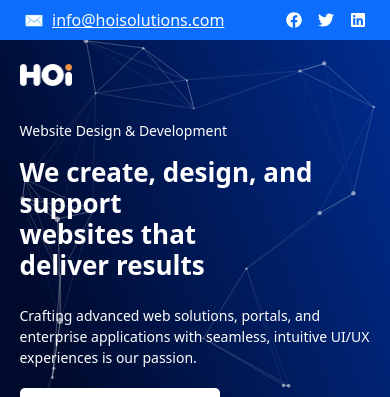
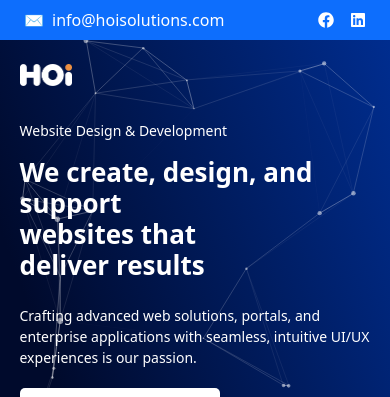
Before and after one commit to waleedamir571/ridget, a PHP site: page / in a window 390 px wide. Shown: the top 397 px of the page. Run offline with PHP 8.4, Linux system fonts and the light colour scheme; some libraries are stand-ins or nearby versions; some web fonts are replaced.

Commit message:
first commit

```diff
--- a/_next/static/css/7a82b92af5c66a06.css
+++ b/_next/static/css/7a82b92af5c66a06.css
@@ -32,6 +32,13 @@ html {
 body {
     margin: 0;
     line-height: inherit
+}
+
+
+
+a {
+    color: rgba(var(--bs-link-color-rgb), var(--bs-link-opacity, 1));
+    text-decoration: none !important;
 }
 
 hr {
--- a/index.html
+++ b/index.html
@@ -106,13 +106,12 @@
 
     <link rel="stylesheet" href="https://cdn.jsdelivr.net/npm/aos@2.3.1/dist/aos.css" />
 
-    <link rel="preload" as="image"
-        href="https://www.facebook.com/tr?id=3812673392343734&amp;ev=PageView&amp;noscript=1" />
+
     <meta name="google-site-verification" content="8biq0U3hCEK45ZIXCnf3iYa18ilycJImOFrhg4g0srk" />
     <title>HOI Solutions - Leading Website Development Company for Your Needs</title>
     <meta name="description"
         content="Our website developers specialize in responsive web design, making us the web design company you can trust for dynamic and user-friendly sites." />
-    <link rel="icon" href="https://ridgetechcorp.com/favicon.ico" type="image/x-icon" sizes="256x256" />
+    <link rel="icon" href="https://hoisolutions.com/assets/images/favicon.png" type="image/x-icon" sizes="256x256" />
     <script src="./_next/static/chunks/polyfills-78c92fac7aa8fdd8.js" noModule=""></script>
 </head>
 
@@ -235,7 +234,7 @@
         position: absolute;
         top: 50%;
         transform: translateY(-50%);
-        background: #007bff;
+        background: white;
         color: white;
         padding: 10px;
         border-radius: 50%;
@@ -300,26 +299,30 @@
                     <path
                         d="M493.4 24.6l-104-24c-11.3-2.6-22.9 3.3-27.5 13.9l-48 112c-4.2 9.8-1.4 21.3 6.9 28l60.6 49.6c-36 76.7-98.9 140.5-177.2 177.2l-49.6-60.6c-6.8-8.3-18.2-11.1-28-6.9l-112 48C3.9 366.5-2 378.1.6 389.4l24 104C27.1 504.2 36.7 512 48 512c256.1 0 464-207.5 464-464 0-11.2-7.7-20.9-18.6-23.4z">
                     </path>
-                </svg>  <a href="tel:(949) 323-3170" class="ml-2 hidden md:block text-white">(949) 323-3170</a> </div>
-
-        </div>
-        <div class="flex items-center space-x-4 text-white"><svg stroke="currentColor" fill="currentColor"
+                </svg> <a href="tel:(949) 323-3170" class="ml-2 hidden md:block text-white">(949) 323-3170</a> </div>
+
+        </div>
+        <div class="flex items-center space-x-4 text-white">
+            <a href="https://www.facebook.com/hoisolutions1/"> <svg stroke="currentColor" fill="currentColor"
                     stroke-width="0" viewBox="0 0 512 512" color="white" style="color:white" height="1em" width="1em"
                     xmlns="http://www.w3.org/2000/svg">
                     <path
                         d="M504 256C504 119 393 8 256 8S8 119 8 256c0 123.78 90.69 226.38 209.25 245V327.69h-63V256h63v-54.64c0-62.15 37-96.48 93.67-96.48 27.14 0 55.52 4.84 55.52 4.84v61h-31.28c-30.8 0-40.41 19.12-40.41 38.73V256h68.78l-11 71.69h-57.78V501C413.31 482.38 504 379.78 504 256z">
                     </path>
-            </svg><svg stroke="currentColor" fill="currentColor" stroke-width="0" viewBox="0 0 512 512" color="white"
-                style="color:white" height="1em" width="1em" xmlns="http://www.w3.org/2000/svg">
-                <path
-                    d="M459.37 151.716c.325 4.548.325 9.097.325 13.645 0 138.72-105.583 298.558-298.558 298.558-59.452 0-114.68-17.219-161.137-47.106 8.447.974 16.568 1.299 25.34 1.299 49.055 0 94.213-16.568 130.274-44.832-46.132-.975-84.792-31.188-98.112-72.772 6.498.974 12.995 1.624 19.818 1.624 9.421 0 18.843-1.3 27.614-3.573-48.081-9.747-84.143-51.98-84.143-102.985v-1.299c13.969 7.797 30.214 12.67 47.431 13.319-28.264-18.843-46.781-51.005-46.781-87.391 0-19.492 5.197-37.36 14.294-52.954 51.655 63.675 129.3 105.258 216.365 109.807-1.624-7.797-2.599-15.918-2.599-24.04 0-57.828 46.782-104.934 104.934-104.934 30.213 0 57.502 12.67 76.67 33.137 23.715-4.548 46.456-13.32 66.599-25.34-7.798 24.366-24.366 44.833-46.132 57.827 21.117-2.273 41.584-8.122 60.426-16.243-14.292 20.791-32.161 39.308-52.628 54.253z">
-                </path>
-            </svg><svg stroke="currentColor" fill="currentColor" stroke-width="0" viewBox="0 0 448 512" color="white"
-                style="color:white" height="1em" width="1em" xmlns="http://www.w3.org/2000/svg">
+                </svg>
+            </a>
+
+
+
+            <a href="https://www.linkedin.com/company/12616421/"> <svg stroke="currentColor" fill="currentColor"
+                    stroke-width="0" viewBox="0 0 448 512" color="white" style="color:white" height="1em" width="1em"
+                    xmlns="http://www.w3.org/2000/svg">
                     <path
                         d="M416 32H31.9C14.3 32 0 46.5 0 64.3v383.4C0 465.5 14.3 480 31.9 480H416c17.6 0 32-14.5 32-32.3V64.3c0-17.8-14.4-32.3-32-32.3zM135.4 416H69V202.2h66.5V416zm-33.2-243c-21.3 0-38.5-17.3-38.5-38.5S80.9 96 102.2 96c21.2 0 38.5 17.3 38.5 38.5 0 21.3-17.2 38.5-38.5 38.5zm282.1 243h-66.4V312c0-24.8-.5-56.7-34.5-56.7-34.6 0-39.9 27-39.9 54.9V416h-66.4V202.2h63.7v29.2h.9c8.9-16.8 30.6-34.5 62.9-34.5 67.2 0 79.7 44.3 79.7 101.9V416z">
                     </path>
-            </svg></div>
+                </svg>
+            </a>
+        </div>
     </div>
     <header class="ud-header h-[70px] left-0  z-40 flex w-full items-center   absolute  top-[40px] text-white">
         <div class="container">
@@ -379,23 +382,25 @@
                             </ul>
                         </nav>
                     </div>
-                    <div class="hidden items-center justify-end pr-16 sm:flex lg:pr-0"><a href="tel:+919315953830"
+                    <div class="hidden items-center justify-end pr-16 sm:flex lg:pr-0">
+                        <a href="tel:(949) 323-3170"
                             class="stickytext-body-color dark:text-white hover:text-primary dark:hover:text-primary"><img
                                 alt="logo" loading="lazy" width="40" height="10" decoding="async" data-nimg="1"
                                 class="h-7 w-7 mx-2" style="color:transparent"
-                                src="./images/Services/white-phone.png" /></a><a
-                            href="https://mail.google.com/mail/?view=cm&amp;fs=1&amp;to=sachin@ridgetechcorp.com&amp;cc=priya@ridgetechcorp.com&amp;bcc=aditya@ridgetechcorp.com&amp;su=Query%20for%20a%20Project&amp;body=Hey%20Sachin,"
-                            target="_blank"
+                                src="./images/Services/white-phone.png" /></a>
+
+
+                        <a href="mailto:info@hoisolutions.com" target="_blank"
                             class="text-body-color dark:text-white hover:text-primary dark:hover:text-primary"><img
                                 alt="logo" loading="lazy" width="40" height="10" decoding="async" data-nimg="1"
                                 class="h-7 w-7 mx-2" style="color:transparent"
-                                src="./images/Services/white-mail.png" /></a><a href="https://wa.me/9315953830"
-                            class="text-body-color dark:text-white hover:text-primary dark:hover:text-primary"><img
-                                alt="logo" loading="lazy" width="40" height="10" decoding="async" data-nimg="1"
-                                class="h-7 w-7 mx-2" style="color:transparent"
-                                src="./images/Services/icons8-whatsapp-48.png" /></a><a style="margin-left:3vh"
+                                src="./images/Services/white-mail.png" /></a>
+
+
+                        <a style="margin-left:3vh"
                             class="rounded-lg bg-primary px-6 py-3 text-base font-medium text-white duration-300 ease-in-out hover:bg-primary/90 dark:bg-white/10 dark:hover:bg-white/20"
-                            href="javascript:void(0);" onclick="Tawk_API.toggle();">Get a quote</a></div>
+                            href="tel:(949) 323-3170">Get a quote</a>
+                    </div>
                 </div>
             </div>
         </div>
@@ -415,7 +420,8 @@
                         <p class="text-[14px] md:text-[20px] mt-4">Crafting advanced web solutions, portals, and
                             enterprise applications with seamless, intuitive UI/UX experiences is our passion.</p>
                         <div class="button  mb-4">
-                            <a class="button-link drop-shadow-xl" href="javascript:void(0);" onclick="Tawk_API.toggle();">Talk to experts</a>
+                            <a class="button-link drop-shadow-xl" href="javascript:void(0);"
+                                onclick="Tawk_API.toggle();">Talk to experts</a>
 
                         </div>
                         <div class="topNewimg flex gap-3 justify-start items-center mt-4"><img
@@ -825,7 +831,7 @@
 
             <div class="w-full flex justify-center"><a
                     class="cursor-pointer rounded-lg bg-primary px-6 py-3 text-base font-medium text-white duration-300    ease-in-out hover:bg-primary/90 dark:bg-white/10 dark:hover:bg-white/20"
-                    href="https://ridgetechcorp.com/contact-us">Contact Us</a></div>
+                    href="javascript:void(0);" onclick="Tawk_API.toggle();">Contact Us</a></div>
         </div>
         <div class="container grid-color">
             <div class="upper-text">
@@ -900,7 +906,7 @@
             </div>
             <div class="flex justify-center w-full mt-6"><a
                     class="cursor-pointer rounded-lg bg-primary px-6 py-3 text-base font-medium text-white duration-300    ease-in-out hover:bg-primary/90 dark:bg-white/10 dark:hover:bg-white/20"
-                    href="https://ridgetechcorp.com/contact-us">Contact Us</a></div>
+                    href="javascript:void(0);" onclick="Tawk_API.toggle();">Contact Us</a></div>
         </div>
         <div class="text-section3"="fade-up">
             <div class="container text-app px-auto">
@@ -1013,7 +1019,7 @@
                         <div class="text-center"><button
                                 class="mt-10 mx-auto bg-[white] text-[#121928] border border-[#fff] group flex h-min items-center justify-center relative rounded overflow-hidden lg:px-14 lg:py-2 px-4 py-2 shadow-[10px_20px_40px_0px_#00000033]"><span
                                     class="bg-[#fff] absolute top-0 left-0 flex w-full h-0 mb-0 transition-all duration-200 ease-out transform translate-y-0  opacity-1"></span><a
-                                    href="https://ridgetechcorp.com/contact-us"><span
+                                    href="javascript:void(0);" onclick="Tawk_API.toggle();"><span
                                         class="lg:text-[18px] text-[14px]  flex items-center font-[500] relative">Get in
                                         Touch</span></a></button></div>
                     </div>
@@ -1054,7 +1060,7 @@
                         return on investment.</p>
                     <div class="flex justify-center w-full mt-6"><a
                             class="cursor-pointer rounded-lg bg-primary px-6 py-3 text-base font-medium text-white duration-300    ease-in-out hover:bg-primary/90 dark:bg-white/10 dark:hover:bg-white/20"
-                            href="https://ridgetechcorp.com/contact-us">Contact Us</a></div>
+                            href="javascript:void(0);" onclick="Tawk_API.toggle();">Contact Us</a></div>
             </div>
         </div>
         <div class="god-div">
@@ -1362,7 +1368,7 @@
             </div>
             <div class="flex justify-center w-full pt-8"><a
                     class="cursor-pointer rounded-lg bg-primary px-6 py-3 text-base font-medium text-white duration-300    ease-in-out hover:bg-primary/90 dark:bg-white/10 dark:hover:bg-white/20"
-                    href="https://ridgetechcorp.com/contact-us">Contact Us</a></div>
+                    href="javascript:void(0);" onclick="Tawk_API.toggle();">Contact Us</a></div>
         </div>
         <div class="text-section3">
             <div class="container text-app px-auto py-12">
@@ -1418,7 +1424,7 @@
         </div>
         <div class="flex justify-center w-full pt-8"><a
                 class="cursor-pointer rounded-lg bg-primary px-6 py-3 text-base font-medium text-white duration-300    ease-in-out hover:bg-primary/90 dark:bg-white/10 dark:hover:bg-white/20"
-                href="https://ridgetechcorp.com/contact-us">Contact Us</a></div>
+                href="javascript:void(0);" onclick="Tawk_API.toggle();">Contact Us</a></div>
         <div>
             <div class="container text-center my-16 flex flex-col items-center w-full">
                 <h1 class="font-bold text-[24px] md:text-[40px] text-black leading-tight">Pricing that Delivers
@@ -1452,7 +1458,9 @@
                                         <li><span class="check-icon"></span>Testing</li>
                                         <li><span class="check-icon"></span>Digital Marketing</li>
                                     </ul>
-                                    <a class="choose-plan-btn">Choose Plan</a>
+                                    <a href="javascript:void(0);" onclick="Tawk_API.toggle();"
+                                        href="javascript:void(0);" onclick="Tawk_API.toggle();"
+                                        class="choose-plan-btn">Choose Plan</a>
                                 </div>
                             </div>
 
@@ -1473,7 +1481,8 @@
                                         <li><span class="check-icon"></span>100% Satisfaction Guarantee</li>
                                         <li><span class="check-icon"></span>48 to 72 hours TAT</li>
                                     </ul>
-                                    <a class="choose-plan-btn">Choose Plan</a>
+                                    <a href="javascript:void(0);" onclick="Tawk_API.toggle();"
+                                        class="choose-plan-btn">Choose Plan</a>
                                 </div>
                             </div>
 
@@ -1494,7 +1503,8 @@
                                         <li><span class="check-icon"></span>Advanced Blog Setup</li>
                                         <li><span class="check-icon"></span>Complete Source Files</li>
                                     </ul>
-                                    <a class="choose-plan-btn">Choose Plan</a>
+                                    <a href="javascript:void(0);" onclick="Tawk_API.toggle();"
+                                        class="choose-plan-btn">Choose Plan</a>
                                 </div>
                             </div>
 
@@ -1515,7 +1525,8 @@
                                         <li><span class="check-icon"></span>100% Satisfaction Guarantee</li>
                                         <li><span class="check-icon"></span>100% Ownership Rights</li>
                                     </ul>
-                                    <a class="choose-plan-btn">Choose Plan</a>
+                                    <a href="javascript:void(0);" onclick="Tawk_API.toggle();"
+                                        class="choose-plan-btn">Choose Plan</a>
                                 </div>
                             </div>
 
@@ -1536,7 +1547,8 @@
                                         <li><span class="check-icon"></span>Dedicated Project Manager</li>
                                         <li><span class="check-icon"></span>Complete Design &amp; Deployment</li>
                                     </ul>
-                                    <a class="choose-plan-btn">Choose Plan</a>
+                                    <a href="javascript:void(0);" onclick="Tawk_API.toggle();"
+                                        class="choose-plan-btn">Choose Plan</a>
                                 </div>
                             </div>
 
@@ -1558,7 +1570,8 @@
                                         </li>
                                         <li><span class="check-icon"></span>24 Months Free Support</li>
                                     </ul>
-                                    <a class="choose-plan-btn">Choose Plan</a>
+                                    <a href="javascript:void(0);" onclick="Tawk_API.toggle();"
+                                        class="choose-plan-btn">Choose Plan</a>
                                 </div>
                             </div>
                         </div>
@@ -1569,14 +1582,7 @@
 
             </div>
         </div>
-        <section class="section our_achievements_content service_landing_new not_white pb-8">
-            <div class="">
-                <div class="inner-section">
-                    <p class="h2">Our Competencies</p>
-
-                </div>
-            </div>
-        </section>
+
 
         <div class="container pb-4  ">
             <div class="faq-top mt-5 mb-4">
@@ -1590,13 +1596,14 @@
                     <h2 class="accordion-header" id="faqHeadingOne">
                         <button class="accordion-button collapsed" type="button" data-bs-toggle="collapse"
                             data-bs-target="#faqOne" aria-expanded="false" aria-controls="faqOne">
-                            What services does Ridge Tech Corporation offer?
+                            What services does HOI Solutions Corporation offer?
                         </button>
                     </h2>
                     <div id="faqOne" class="accordion-collapse collapse" aria-labelledby="faqHeadingOne"
                         data-bs-parent="#faqAccordion">
                         <div class="accordion-body">
-                            Ridge Tech Corporation offers web development, mobile app development, and complete digital
+                            HOI Solutions Corporation offers web development, mobile app development, and complete
+                            digital
                             marketing services.
                         </div>
                     </div>
@@ -1666,17 +1673,16 @@
                     <div class="w-full px-4 md:w-2/3 lg:w-1/2">
                         <div class="my-1">
                             <div class="  -mx-3 flex items-center justify-center md:justify-start"><a
-                                    href="https://ridgetechcorp.com/privacy-policy"
+                                    href="https://hoisolutions.com/privacy-policy"
                                     class=" respo-ft px-3 text-base text-gray-7 hover:text-white hover:underline">Privacy
-                                    policy</a><a href="https://ridgetechcorp.com/term-of-use"
+                                    policy</a><a href="https://hoisolutions.com/terms-and-conditions"
                                     class=" respo-ft px-3 text-base text-gray-7 hover:text-white hover:underline">Terms
                                     of service</a></div>
                         </div>
                     </div>
                     <div class="w-full px-4 md:w-1/3 lg:w-1/2">
                         <div class="my-1 flex justify-center md:justify-end">
-                            <p class=" respo-ft text-base text-gray-7">© 2024 Ridge Tech Corporation. All rights
-                                reserved.</p>
+                            <p class=" respo-ft text-base text-gray-7">All Rights Reserved | Copyrights ©2024</p>
                         </div>
                     </div>
                 </div>
@@ -1839,8 +1845,8 @@
     </footer>
     <div class="new-nav bg-primary text-white flex justify-between items-center px-4 py-2">
         <div class="flex items-center space-x-4 text-white">
-            <div class="flex items-center"><span class="text-white">✉</span><a href="mailto:info@ridgetechcorp.com"
-                    class="ml-2 text-white">info@ridgetechcorp.com</a></div>
+            <div class="flex items-center"><span class="text-white">✉</span><a href="mailto:info@hoisolutions.com"
+                    class="ml-2 text-white">info@hoisolutions.com</a></div>
             <div class="flex items-center"><svg stroke="currentColor" fill="currentColor" stroke-width="0"
                     viewBox="0 0 512 512" class="text-white hidden md:block transform rotate-[98deg]" height="1em"
                     width="1em" xmlns="http://www.w3.org/2000/svg">
@@ -1848,31 +1854,29 @@
                         d="M493.4 24.6l-104-24c-11.3-2.6-22.9 3.3-27.5 13.9l-48 112c-4.2 9.8-1.4 21.3 6.9 28l60.6 49.6c-36 76.7-98.9 140.5-177.2 177.2l-49.6-60.6c-6.8-8.3-18.2-11.1-28-6.9l-112 48C3.9 366.5-2 378.1.6 389.4l24 104C27.1 504.2 36.7 512 48 512c256.1 0 464-207.5 464-464 0-11.2-7.7-20.9-18.6-23.4z">
                     </path>
                 </svg> <a href="tel:(949) 323-3170" class="ml-2 hidden md:block text-white">(949) 323-3170</a> </div>
-            <div class="flex items-center"><svg stroke="currentColor" fill="currentColor" stroke-width="0"
-                    viewBox="0 0 512 512" class="text-white hidden md:block transform rotate-[98deg]" height="1em"
-                    width="1em" xmlns="http://www.w3.org/2000/svg">
-                    <path
-                        d="M493.4 24.6l-104-24c-11.3-2.6-22.9 3.3-27.5 13.9l-48 112c-4.2 9.8-1.4 21.3 6.9 28l60.6 49.6c-36 76.7-98.9 140.5-177.2 177.2l-49.6-60.6c-6.8-8.3-18.2-11.1-28-6.9l-112 48C3.9 366.5-2 378.1.6 389.4l24 104C27.1 504.2 36.7 512 48 512c256.1 0 464-207.5 464-464 0-11.2-7.7-20.9-18.6-23.4z">
-                    </path>
-                </svg> <a href="tel:+17137145185" class="ml-2 hidden md:block text-white">+1 (713) 714-5185</a> </div>
-        </div>
-        <div class="flex items-center space-x-4 text-white"><svg stroke="currentColor" fill="currentColor"
+
+        </div>
+        <div class="flex items-center space-x-4 text-white">
+            <a href="https://www.facebook.com/hoisolutions1/"> <svg stroke="currentColor" fill="currentColor"
                     stroke-width="0" viewBox="0 0 512 512" color="white" style="color:white" height="1em" width="1em"
                     xmlns="http://www.w3.org/2000/svg">
                     <path
                         d="M504 256C504 119 393 8 256 8S8 119 8 256c0 123.78 90.69 226.38 209.25 245V327.69h-63V256h63v-54.64c0-62.15 37-96.48 93.67-96.48 27.14 0 55.52 4.84 55.52 4.84v61h-31.28c-30.8 0-40.41 19.12-40.41 38.73V256h68.78l-11 71.69h-57.78V501C413.31 482.38 504 379.78 504 256z">
                     </path>
-            </svg><svg stroke="currentColor" fill="currentColor" stroke-width="0" viewBox="0 0 512 512" color="white"
-                style="color:white" height="1em" width="1em" xmlns="http://www.w3.org/2000/svg">
-                <path
-                    d="M459.37 151.716c.325 4.548.325 9.097.325 13.645 0 138.72-105.583 298.558-298.558 298.558-59.452 0-114.68-17.219-161.137-47.106 8.447.974 16.568 1.299 25.34 1.299 49.055 0 94.213-16.568 130.274-44.832-46.132-.975-84.792-31.188-98.112-72.772 6.498.974 12.995 1.624 19.818 1.624 9.421 0 18.843-1.3 27.614-3.573-48.081-9.747-84.143-51.98-84.143-102.985v-1.299c13.969 7.797 30.214 12.67 47.431 13.319-28.264-18.843-46.781-51.005-46.781-87.391 0-19.492 5.197-37.36 14.294-52.954 51.655 63.675 129.3 105.258 216.365 109.807-1.624-7.797-2.599-15.918-2.599-24.04 0-57.828 46.782-104.934 104.934-104.934 30.213 0 57.502 12.67 76.67 33.137 23.715-4.548 46.456-13.32 66.599-25.34-7.798 24.366-24.366 44.833-46.132 57.827 21.117-2.273 41.584-8.122 60.426-16.243-14.292 20.791-32.161 39.308-52.628 54.253z">
-                </path>
-            </svg><svg stroke="currentColor" fill="currentColor" stroke-width="0" viewBox="0 0 448 512" color="white"
-                style="color:white" height="1em" width="1em" xmlns="http://www.w3.org/2000/svg">
+                </svg>
+            </a>
+
+
+            <a href="https://www.linkedin.com/company/12616421/"> <svg stroke="currentColor" fill="currentColor"
+                    stroke-width="0" viewBox="0 0 448 512" color="white" style="color:white" height="1em" width="1em"
+                    xmlns="http://www.w3.org/2000/svg">
                     <path
                         d="M416 32H31.9C14.3 32 0 46.5 0 64.3v383.4C0 465.5 14.3 480 31.9 480H416c17.6 0 32-14.5 32-32.3V64.3c0-17.8-14.4-32.3-32-32.3zM135.4 416H69V202.2h66.5V416zm-33.2-243c-21.3 0-38.5-17.3-38.5-38.5S80.9 96 102.2 96c21.2 0 38.5 17.3 38.5 38.5 0 21.3-17.2 38.5-38.5 38.5zm282.1 243h-66.4V312c0-24.8-.5-56.7-34.5-56.7-34.6 0-39.9 27-39.9 54.9V416h-66.4V202.2h63.7v29.2h.9c8.9-16.8 30.6-34.5 62.9-34.5 67.2 0 79.7 44.3 79.7 101.9V416z">
                     </path>
-            </svg></div>
+                </svg>
+            </a>
+
+        </div>
     </div>
 
 
```
Lines whose indentation alone changed are shown as unchanged.
